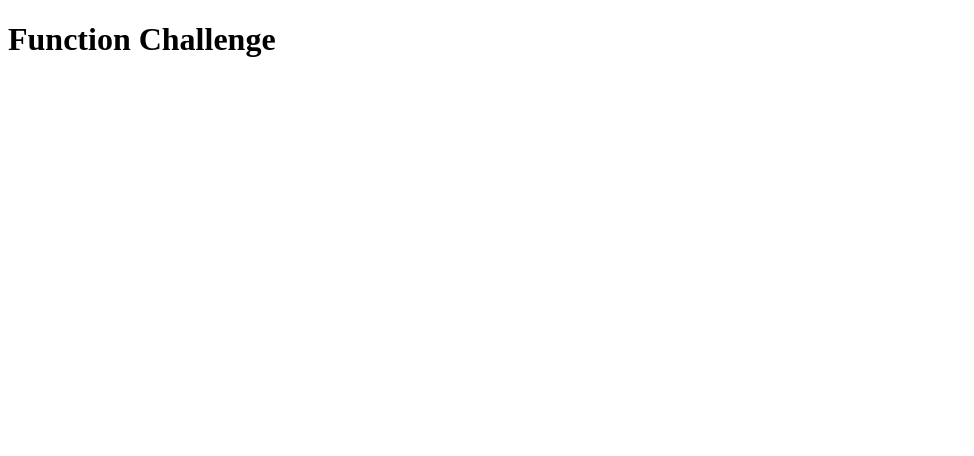
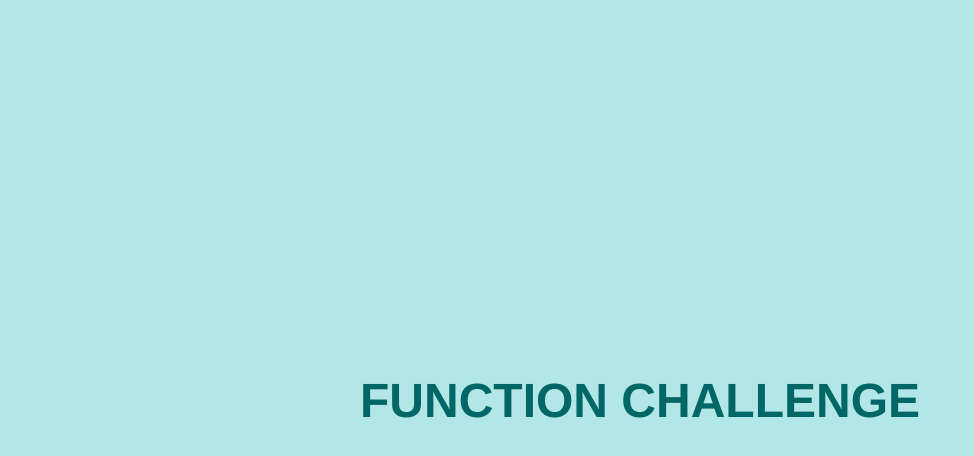
Before and after one commit to jasunde/prime_prestudy_01, a plain HTML site: page index.html in a window 1280 px wide. Shown: the whole page, without its empty margins (0-974 px from the left). Drawn offline with Linux system fonts and the light colour scheme.

Commit message:
Function challenge + Git

```diff
--- a/index.html
+++ b/index.html
@@ -4,9 +4,12 @@
   <meta charset="UTF-8">
   <meta name="viewport" content="width=device-width, initial-scale=1.0">
   <meta http-equiv="X-UA-Compatible" content="ie=edge">
+  <link rel="stylesheet" href="styles.css">
   <title>Function Challenge</title>
 </head>
 <body>
   <h1>Function Challenge</h1>
+
+  <script src="script.js" charset="utf-8"></script>
 </body>
 </html>
--- /dev/null
+++ b/script.js
@@ -0,0 +1,3 @@
+(function() {
+  console.log('Hey this works!');
+})();
--- /dev/null
+++ b/styles.css
@@ -0,0 +1,26 @@
+html,
+body,
+h1 {
+  padding: 0;
+  margin: 0;
+}
+
+html {
+  font-family: "Helvetica Neue", Helvetica, sans-serif;
+  background-color: hsla(180, 50%, 80%, 1);;
+}
+
+body {
+  height: 100vh;
+  position: relative;
+}
+
+h1 {
+  color: hsla(180, 100%, 20%, 1);
+  font-size: 3em;
+  position: relative;
+  text-transform: uppercase;
+  top: 50%;
+  transform: translateY(-50%);
+  text-align: center;
+}
```
